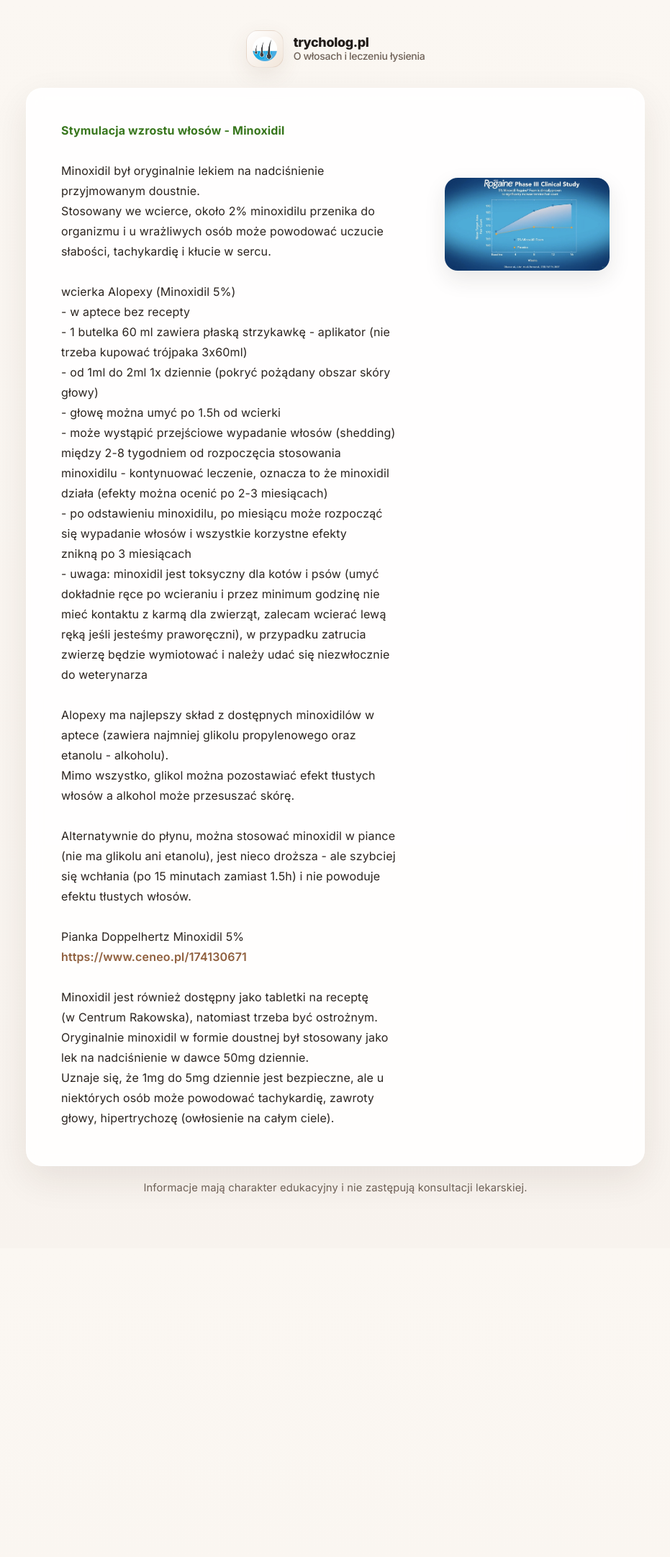
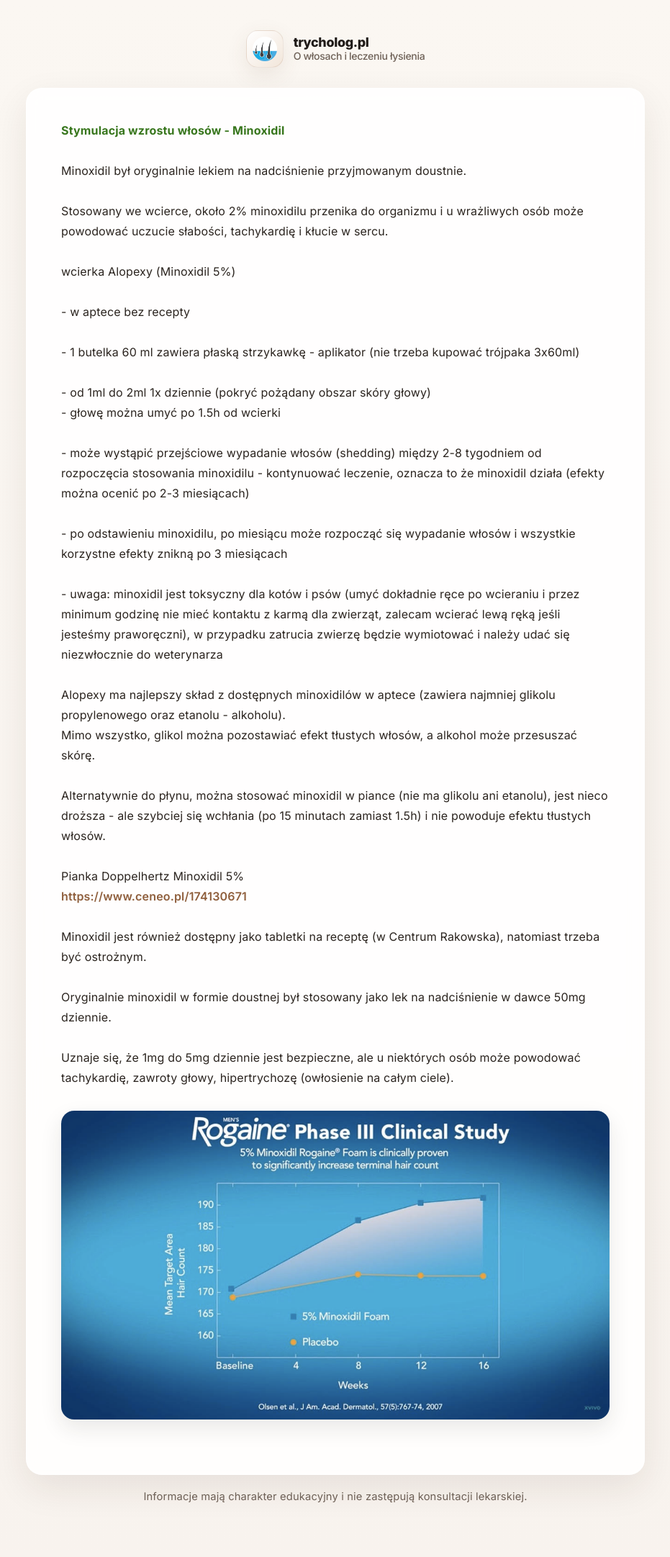
Before and after one commit to feegloo/feegloo.github.io, a Jekyll site: the page built from minoxidil/index.html, in a window 1280 px wide. Shown: the whole page at 72% size, without its empty margins (174-1105 px from the left). Built offline with Jekyll 4.4.1, drawn with Linux system fonts in a browser that asks for light colours; before the commit the page ends 1734 px from its top, so only the background shows below that.

Commit message:
Update index.html

```diff
--- a/minoxidil/index.html
+++ b/minoxidil/index.html
@@ -4,70 +4,48 @@
 ---
 
 <style>
-  .flex-container {
-    gap: 4rem;
+  .bottom-image {
+    margin-top: 2rem;
+    text-align: center;
+  }
+
+  .bottom-image img {
+    max-width: 100%;
+    height: auto;
+    cursor: zoom-in;
+    transition: transform 0.25s ease;
+    transform-origin: center center;
   }
 
   @media (min-width: 700px) {
-    .flex-container {
-      display: flex;
-    }
-
-    .flex-child-2 {
-      max-width: 30%;
-    }
-  }
-
-  .flex-child-1 {
-    flex: 1;
-  }
-
-  .flex-child-2 {
-    flex: 1;
-  }
-
-  .flex-child-2 img {
-    max-width: 100%;
-  }
-
-  @media (min-width: 700px) {
-    img.zoomable {
-      transition: transform 0.3s ease, opacity 0.3s ease;
-    }
-
-    img.zoomable:hover {
-      transform: scale(1.5);
+    .bottom-image img.zoomable:hover {
+      transform: scale(1.8);
       z-index: 10;
+      position: relative;
     }
   }
 </style>
 
 <script>
-  (function() {
-    function enableImageZoom(scale = 1.5) {
-      document.querySelectorAll("img").forEach(img => {
-        if (img.classList.contains("zoomable")) return;
+  document.addEventListener("DOMContentLoaded", function () {
+    const img = document.querySelector(".bottom-image img");
+
+    if (!img) return;
 
     img.classList.add("zoomable");
 
-        img.addEventListener("mouseenter", () => {
+    img.addEventListener("mouseenter", function () {
       if (window.innerWidth >= 700) {
-            img.style.transform = `scale(${scale})`;
+        img.style.transform = "scale(1.8)";
       }
     });
 
-        img.addEventListener("mouseleave", () => {
+    img.addEventListener("mouseleave", function () {
       if (window.innerWidth >= 700) {
         img.style.transform = "scale(1)";
       }
     });
   });
-    }
-
-    document.addEventListener("DOMContentLoaded", () => {
-      enableImageZoom(2);
-    });
-  })();
 </script>
 
 <div>
@@ -80,9 +58,11 @@
   <br>
 </div>
 
-<div class="flex-container">
-  <div class="flex-child-1">
-    <div>Minoxidil był oryginalnie lekiem na nadciśnienie przyjmowanym doustnie.&nbsp;</div>
+<div>Minoxidil był oryginalnie lekiem na nadciśnienie przyjmowanym doustnie.</div>
+
+<div>
+  <br>
+</div>
 
 <div>
   Stosowany we wcierce, około 2% minoxidilu przenika do organizmu i u wrażliwych osób może powodować uczucie
@@ -93,56 +73,73 @@
   <br>
 </div>
 
-    <div>
-      <div>
-        <div>
 <div>wcierka Alopexy (Minoxidil 5%)</div>
-          <div>- w aptece bez recepty</div>
-          <div>
-            - 1 butelka 60 ml zawiera płaską strzykawkę - aplikator (nie trzeba kupować trójpaka 3x60ml)
-          </div>
-        </div>
-
-        <div>
-          <div>- od 1ml do 2ml 1x dziennie (pokryć pożądany obszar skóry głowy)&nbsp;</div>
-          <div>- głowę można umyć po 1.5h od wcierki</div>
-          <div>
-            - może wystąpić przejściowe wypadanie włosów (shedding) między 2-8 tygodniem od rozpoczęcia
-            stosowania minoxidilu - kontynuować leczenie, oznacza to że minoxidil działa (efekty można
-            ocenić po 2-3 miesiącach)
-          </div>
-          <div>
-            - po odstawieniu minoxidilu, po miesiącu może rozpocząć się wypadanie włosów i wszystkie
-            korzystne efekty znikną&nbsp;po 3 miesiącach
-          </div>
-          <div>
-            - uwaga: minoxidil jest toksyczny dla kotów i psów (umyć dokładnie ręce po wcieraniu i przez
-            minimum godzinę nie mieć kontaktu z karmą dla zwierząt, zalecam wcierać lewą ręką jeśli jesteśmy
-            praworęczni), w przypadku zatrucia zwierzę będzie wymiotować i należy udać się niezwłocznie do
-            weterynarza
-          </div>
-        </div>
-      </div>
 
 <div>
   <br>
 </div>
+
+<div>- w aptece bez recepty</div>
+
+<div>
+  <br>
 </div>
 
+<div>- 1 butelka 60 ml zawiera płaską strzykawkę - aplikator (nie trzeba kupować trójpaka 3x60ml)</div>
+
 <div>
-      Alopexy ma najlepszy skład z dostępnych minoxidilów&nbsp;w aptece (zawiera najmniej glikolu propylenowego
-      oraz etanolu - alkoholu).
+  <br>
 </div>
 
-    <div>Mimo wszystko, glikol można pozostawiać efekt tłustych włosów a alkohol może przesuszać skórę.</div>
+<div>- od 1ml do 2ml 1x dziennie (pokryć pożądany obszar skóry głowy)</div>
+<div>- głowę można umyć po 1.5h od wcierki</div>
 
 <div>
   <br>
 </div>
 
 <div>
-      Alternatywnie do płynu, można stosować minoxidil w piance (nie ma glikolu ani etanolu), jest nieco droższa
-      - ale szybciej się wchłania (po 15 minutach zamiast 1.5h) i nie powoduje efektu tłustych włosów.
+  - może wystąpić przejściowe wypadanie włosów (shedding) między 2-8 tygodniem od rozpoczęcia stosowania
+  minoxidilu - kontynuować leczenie, oznacza to że minoxidil działa (efekty można ocenić po 2-3 miesiącach)
+</div>
+
+<div>
+  <br>
+</div>
+
+<div>
+  - po odstawieniu minoxidilu, po miesiącu może rozpocząć się wypadanie włosów i wszystkie korzystne efekty
+  znikną po 3 miesiącach
+</div>
+
+<div>
+  <br>
+</div>
+
+<div>
+  - uwaga: minoxidil jest toksyczny dla kotów i psów (umyć dokładnie ręce po wcieraniu i przez minimum godzinę
+  nie mieć kontaktu z karmą dla zwierząt, zalecam wcierać lewą ręką jeśli jesteśmy praworęczni), w przypadku
+  zatrucia zwierzę będzie wymiotować i należy udać się niezwłocznie do weterynarza
+</div>
+
+<div>
+  <br>
+</div>
+
+<div>
+  Alopexy ma najlepszy skład z dostępnych minoxidilów w aptece (zawiera najmniej glikolu propylenowego oraz
+  etanolu - alkoholu).
+</div>
+
+<div>Mimo wszystko, glikol można pozostawiać efekt tłustych włosów, a alkohol może przesuszać skórę.</div>
+
+<div>
+  <br>
+</div>
+
+<div>
+  Alternatywnie do płynu, można stosować minoxidil w piance (nie ma glikolu ani etanolu), jest nieco droższa -
+  ale szybciej się wchłania (po 15 minutach zamiast 1.5h) i nie powoduje efektu tłustych włosów.
 </div>
 
 <div>
@@ -150,28 +147,36 @@
 </div>
 
 <div>Pianka Doppelhertz Minoxidil 5%</div>
-    <a href="https://www.ceneo.pl/174130671" target="_blank">https://www.ceneo.pl/174130671</a>
-
-    <br>
-    <br>
 
 <div>
-      Minoxidil&nbsp;jest również dostępny jako tabletki na receptę (w&nbsp;Centrum Rakowska), natomiast
-      trzeba być ostrożnym.&nbsp;
+  <a href="https://www.ceneo.pl/174130671" target="_blank">https://www.ceneo.pl/174130671</a>
 </div>
 
 <div>
-      Oryginalnie&nbsp;minoxidil&nbsp;w&nbsp;formie doustnej był stosowany jako lek na
-      nadciśnienie&nbsp;w&nbsp;dawce 50mg dziennie.&nbsp;
+  <br>
+</div>
+
+<div>
+  Minoxidil jest również dostępny jako tabletki na receptę (w Centrum Rakowska), natomiast trzeba być ostrożnym.
+</div>
+
+<div>
+  <br>
+</div>
+
+<div>
+  Oryginalnie minoxidil w formie doustnej był stosowany jako lek na nadciśnienie w dawce 50mg dziennie.
+</div>
+
+<div>
+  <br>
 </div>
 
 <div>
   Uznaje się, że 1mg do 5mg dziennie jest bezpieczne, ale u niektórych osób może powodować tachykardię,
-      zawroty głowy, hipertrychozę&nbsp;(owłosienie na całym ciele).
-    </div>
+  zawroty głowy, hipertrychozę (owłosienie na całym ciele).
 </div>
 
-  <div class="flex-child-2">
+<div class="bottom-image">
   <img src="./minoxidil.jpg" alt="Minoxidil">
 </div>
-</div>
```
Lines whose indentation alone changed are shown as unchanged.
